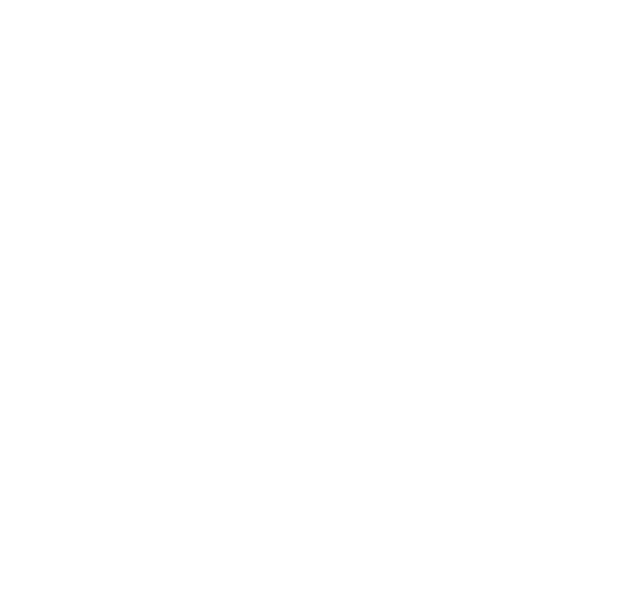
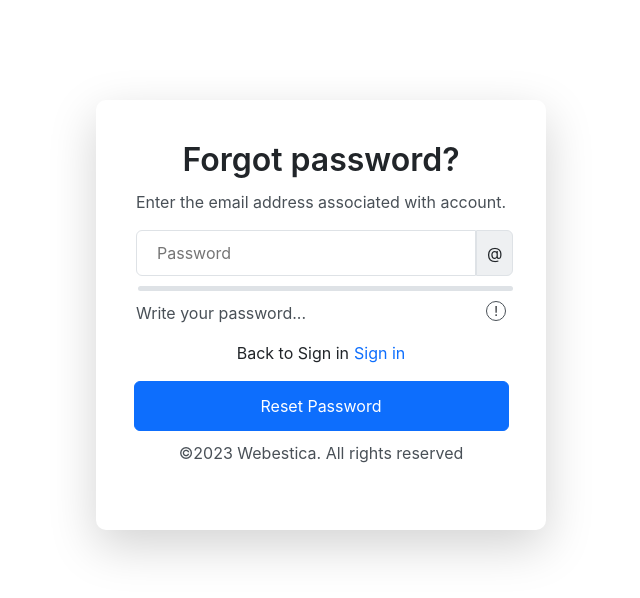
Before and after one commit to ravindarsahani3183/social-Networking, a React (Create React App) app: page /forgetPassword in a window 1280 px wide. Before the commit this address had no page. Shown: the top 598 px of the page, without its empty margins (444-1084 px from the left). Built offline with nearby package versions, Linux system fonts and the light colour scheme.

Commit message:
forget password component created

```diff
--- /dev/null
+++ b/src/Account/ForgetPassword.js
@@ -0,0 +1,31 @@
+import React from 'react'
+import './forgetpassword.css';
+import { Link } from 'react-router-dom';
+const ForgetPassword = () => {
+  return (
+    <div>
+        <div className='forget-password shadow-lg'>
+            <h2 className='forget-password-heading'>Forgot password?</h2>
+            <p className='forget-password-para'>Enter the email address associated with account.</p>
+            <form>
+              <div className='forget-ps'>
+                <input type='text' placeholder='Password' className='border rounded-start forget-password-input'></input>
+                <span className='forget-password-icon border rounded-end'>@</span>
+              </div>
+              <div className='border-bottom border-5  forget-password-border'></div>
+              <div className='forget-password-text'>
+                <p className='forget-password-text1'>Write your password...</p>
+                <span className='forget-password-text-icon '>!</span>
+              </div>
+              <p>Back to Sign in<Link className='forget-password-link1' to="/Login">
+                <span>Sign in</span></Link>
+              </p>
+              <button type='submit' className='btn btn-primary forgret-password-button1'>Reset Password</button>
+            </form>
+            <p className='forget-password-text2'>©2023 Webestica. All rights reserved</p>
+        </div>
+    </div>
+  )
+}
+
+export default ForgetPassword
--- a/src/Account/Login.js
+++ b/src/Account/Login.js
@@ -14,7 +14,7 @@
             <input type='password' placeholder='Password' className='login-input border'></input>
             <button type='submit' className='btn btn-primary login-input '>Log In</button>
             <div className='mt-2'>
-              <Link className='Login-link ' to="/"><span className='Loginlink '>Forgotten password?</span></Link>
+              <Link className='Login-link ' to="/ForgetPassword"><span className='Loginlink '>Forgotten password?</span></Link>
             </div>
             <div className='border-bottom border-login '></div>
             <button type='submit' className='btn btn-success login-create1 '><Link className='Login-link ' to="/SignUp"><span className='Loginlink text-white'>Create new account</span></Link></button>
--- /dev/null
+++ b/src/Account/forgetpassword.css
@@ -0,0 +1,70 @@
+.forget-password{
+    width: 450px;
+    height: 430px;
+    border-radius: 10px;
+    margin-top: 100px;
+    margin-left: 540px;
+}
+.forget-password-heading{
+    display: flex;
+    justify-content: center;
+    padding-top: 40px;
+    font-weight: 600;
+    line-height: 1.25;
+}
+.forget-password-para{
+    display: flex;
+    justify-content: center;
+    margin-top: 10px;
+    color: #495057;
+}
+.forget-ps{
+    display: flex;
+}
+.forget-password-input{
+    display: flex;
+    text-align: left;
+    margin-left: 40px;
+    width: 340px;
+    padding-left: 20px;
+}
+.forget-password-icon{
+    padding: 10px;
+    background-color: #eef0f2;
+}
+.forget-password-border{
+    display: flex;
+    margin-left: 42px;
+    width: 375px;
+    border-radius: 10px;
+    margin-top: 10px;
+}
+.forget-password-text{
+    display: flex;
+    justify-content: space-between;
+    margin-top: 10px;
+}
+.forget-password-text1{
+    margin-left: 40px;
+    color: #495057;
+}
+.forget-password-text-icon{
+    margin-right: 40px;
+    font-size: 13px;
+    width: 20px;
+    height: 20px;
+    border: 1px solid #495057;
+    border-radius: 50%;
+}
+.forget-password-link1{
+    text-decoration: none;
+    margin-left: 5px;
+}
+.forgret-password-button1{
+    width: 375px;
+    height: 50px;
+}
+.forget-password-text2{
+    color: #495057;
+    margin-top: 10px;
+}
--- a/src/App.js
+++ b/src/App.js
@@ -23,6 +23,7 @@
 import Setting from './Setting/Setting';
 import Login from './Account/Login';
 import SignUp from './Account/SignUp';
+import ForgetPassword from './Account/ForgetPassword';
 //import Story from './Story/Story';
 
 function App() {
@@ -56,6 +57,7 @@
         <Route path="/create" element={<Create/>} />
         <Route path="/Login" element={<Login/>} />
         <Route path="/signup" element={<SignUp/>} />
+        <Route path="/forgetPassword" element={<ForgetPassword/>} />
         <Route path="/Accountsetting" element={<Setting route="Accountsetting"/>} />
         <Route path="/changepassword" element={<Setting route="changepassword"/>} />
         <Route path="/notificationSetting" element={<Setting route="notificationSetting"/>} />
```
